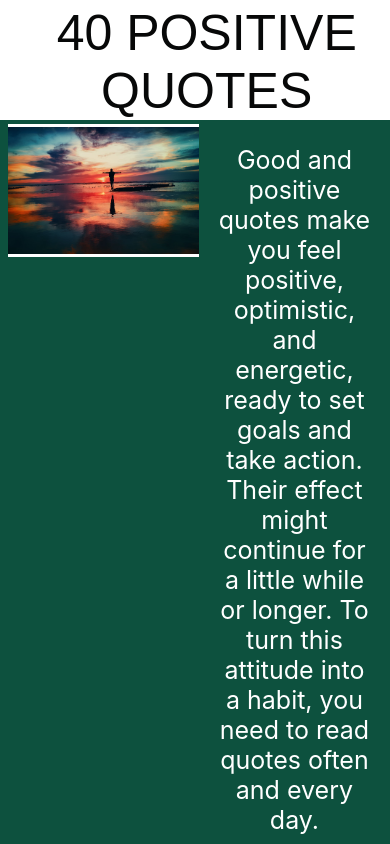
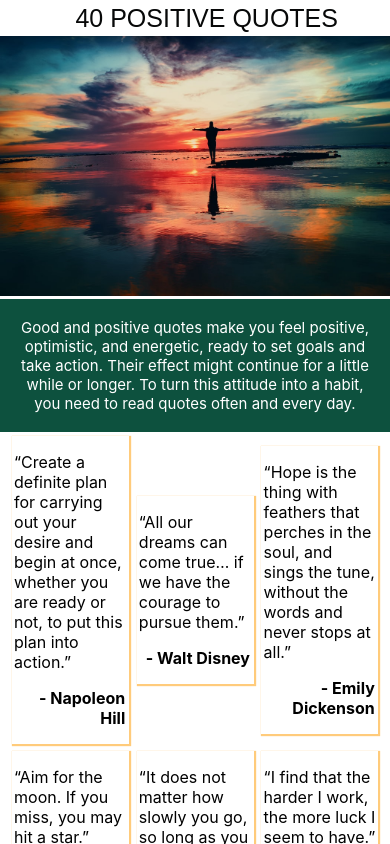
Before and after one commit to fnumilat/40-positive-quotes, a React (Create React App) app in the folder 40-positive-quotes-app/: page / in a window 390 px wide. Shown: the top 844 px of the page. Built offline with nearby package versions, Linux system fonts and the light colour scheme.

Commit message:
Created media queries to make the app responsive. Work in progress.

```diff
--- a/40-positive-quotes-app/src/App.css
+++ b/40-positive-quotes-app/src/App.css
@@ -35,15 +35,38 @@
   margin-top: -2%;
 }
 
+/* Extra small devices (phones, 500px and down) */
+@media only screen and (max-width: 500px) {
+  .Header-Title {
+    font-size: 25px;
+    display: inline;
+  }
+}
+
 .Header-Image-Paragraph-Box {
   display: flex;
   flex-direction: row;
+}
+
+/* Extra small devices (phones, 500px and down) */
+@media only screen and (max-width: 500px) {
+  .Header-Image-Paragraph-Box {
+    flex-direction: column;
+  }
 }
 
 .Header-Image {
   margin-top: 1%;
   width: 100%;
   margin-left: 2%;
+}
+
+/* Extra small devices (phones, 500px and down) */
+@media only screen and (max-width: 500px) {
+  .Header-Image {
+    margin-left: 0%;
+    margin-top: 0%;
+  }
 }
 
 .Header-Image .Image {
@@ -73,9 +96,23 @@
   box-shadow:white 1px 1px 1px 1px; */
 }
 
+/* Extra small devices (phones, 500px and down) */
+@media only screen and (max-width: 500px) {
+  .Header-Paragraph {
+    width: 90%;
+  }
+}
+
 .Header-Paragraph .Paragraph {
   font-size: 25px;
   color: white;
+}
+
+/* Extra small devices (phones, 500px and down) */
+@media only screen and (max-width: 500px) {
+  .Header-Paragraph .Paragraph {
+    font-size: 15px;
+  }
 }
 
 /* Styles for the Body */
```
